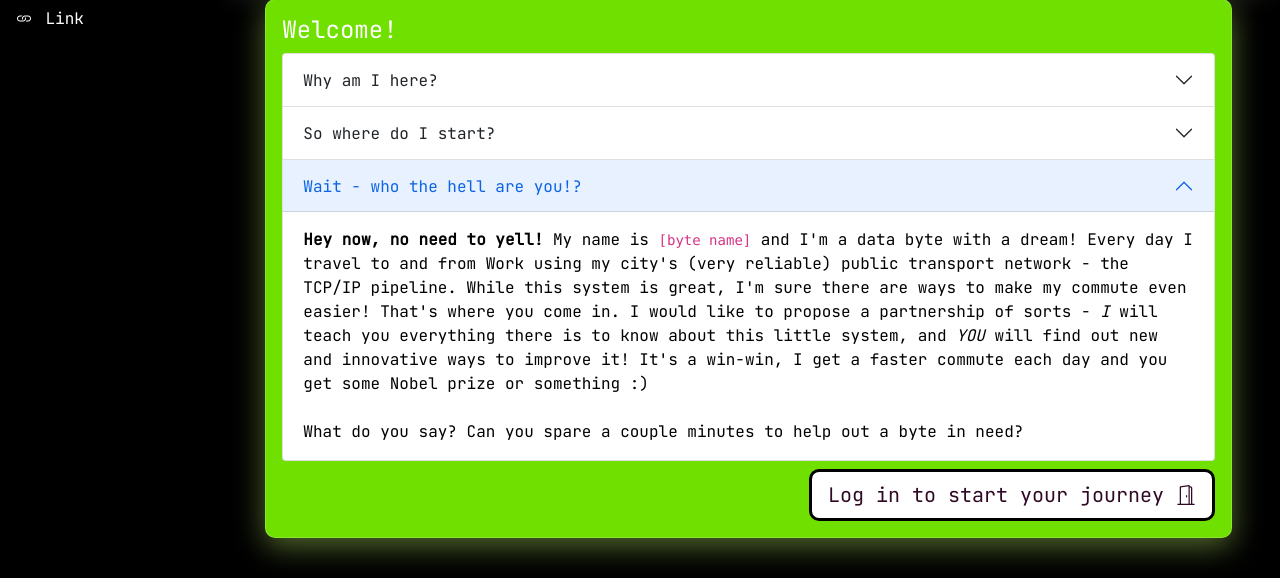
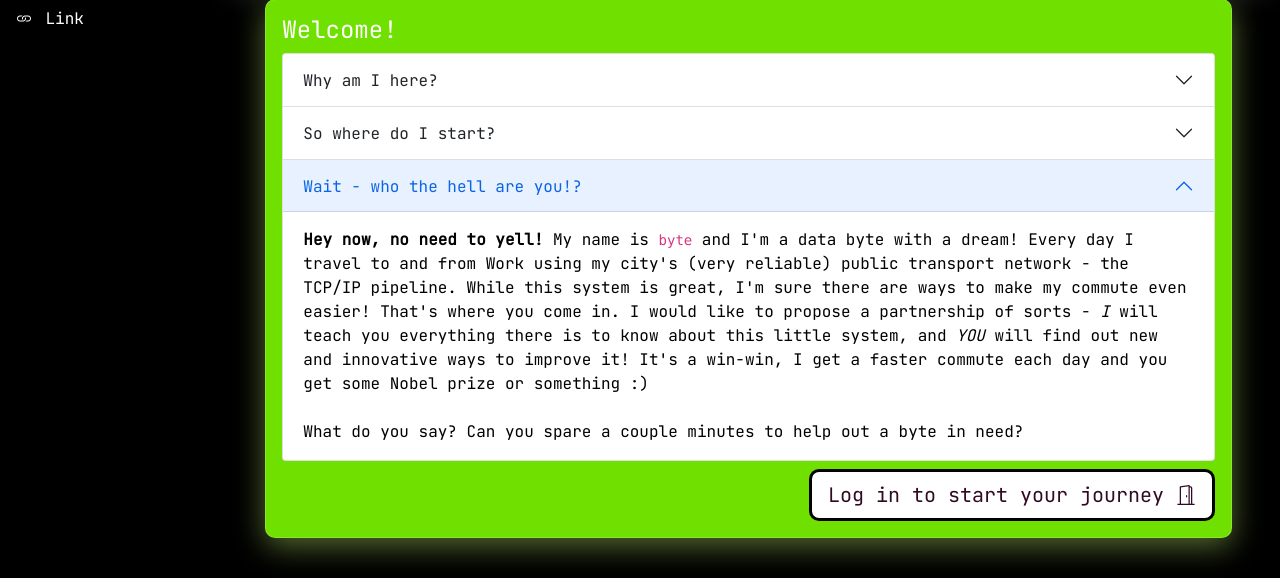
Before and after one commit to 21967284/Learn-Networking, a Flask app: page / in a window 1280 px wide, after a click on "Wait - who the hell are you!?". Shown: the part 169-747 px from the top of the page. Run offline with Flask 2, Linux system fonts and the light colour scheme; some libraries are stand-ins or nearby versions.

Commit message:
fixed another [byte name] occurance

```diff
--- a/app/templates/home.html
+++ b/app/templates/home.html
@@ -71,7 +71,7 @@
             <div id="collapseThree" class="accordion-collapse collapse" aria-labelledby="headingThree"
                  data-bs-parent="#accordionExample">
               <div class="accordion-body">
-                <strong>Hey now, no need to yell!</strong> My name is <code>[byte name]</code> and I'm a data byte with a dream!
+                <strong>Hey now, no need to yell!</strong> My name is <code>byte</code> and I'm a data byte with a dream!
                 Every day I travel to and from Work using my city's (very reliable) public transport network - the TCP/IP pipeline.
                 While this system is great, I'm sure there are ways to make my commute even easier! That's where you come in.
                 I would like to propose a partnership of sorts - <span style="font-style:italic;">I</span> will teach you everything
```
